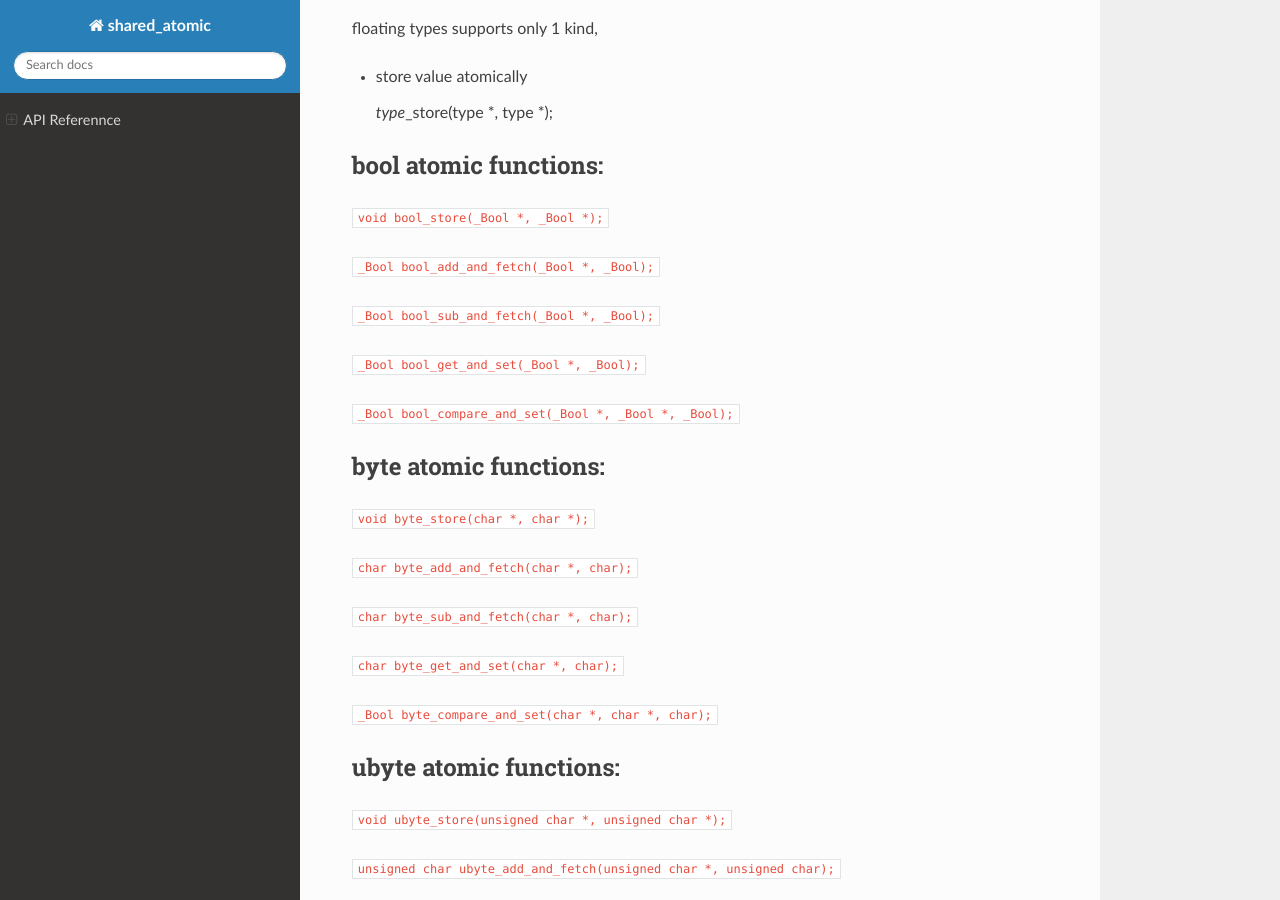
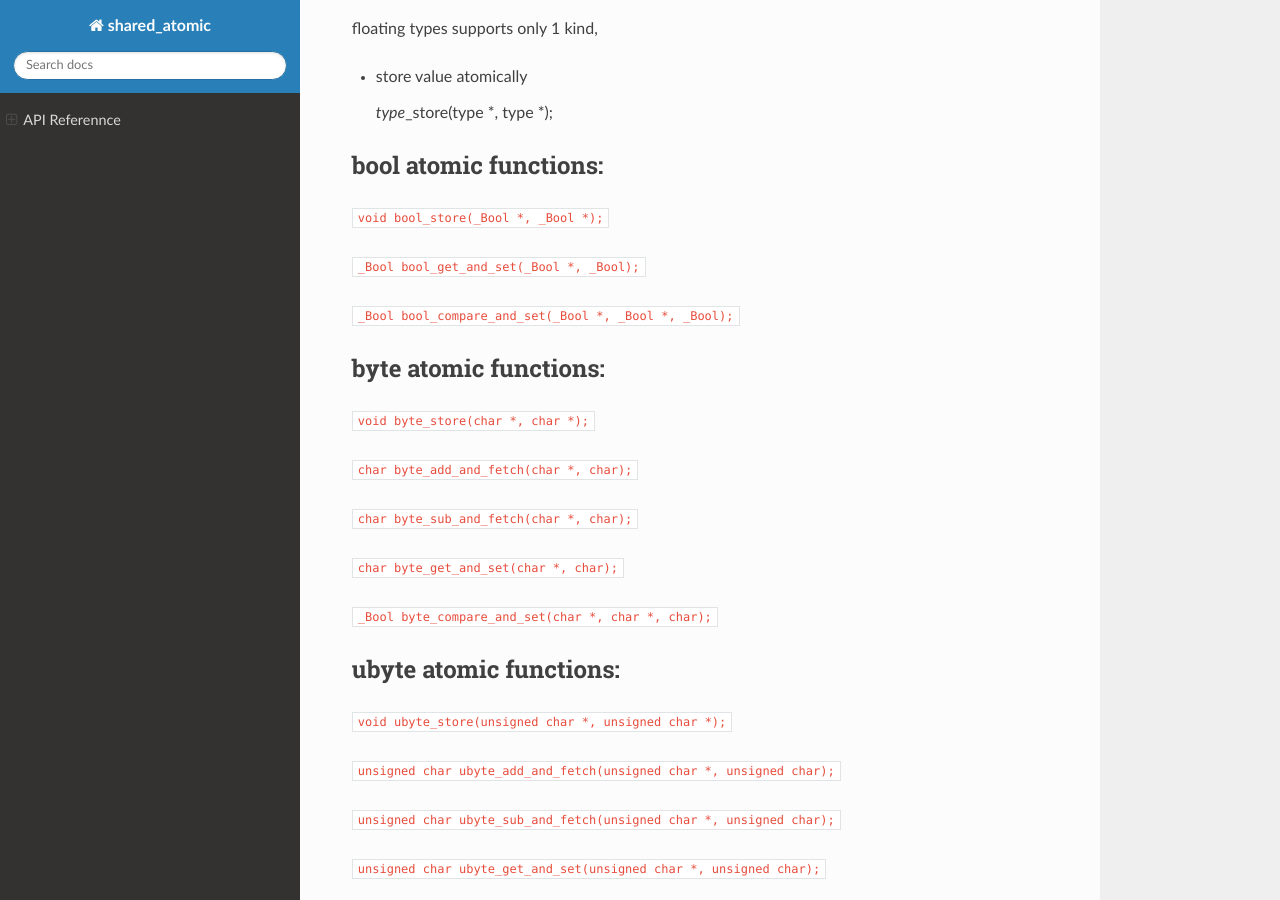
Before and after one commit to irvinren/shared_atomic, a Sphinx documentation site: the page built from docs/source/api.md, in a window 1280 px wide and 900 px high, scrolled down 1221 px. Built offline with Sphinx 7.4.7 and the Read the Docs theme 2.0.0, drawn with Linux system fonts in a browser that asks for light colours.

Commit message:
changed documentation

```diff
--- a/docs/source/api.md
+++ b/docs/source/api.md
@@ -53,10 +53,6 @@ floating types supports only 1 kind,
 ## bool atomic functions:
 
 `void bool_store(_Bool *, _Bool *);`
-
-`_Bool bool_add_and_fetch(_Bool *, _Bool);`
-
-`_Bool bool_sub_and_fetch(_Bool *, _Bool);`
 
 `_Bool bool_get_and_set(_Bool *, _Bool);`
 
```
